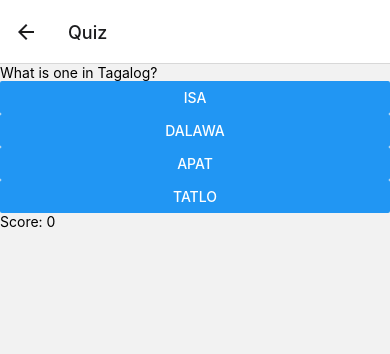
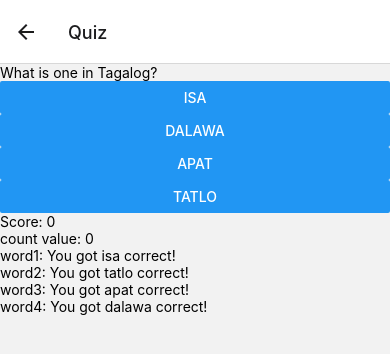
Before and after one commit to justingp45/MadaliStudy, a React Native app: screen /Quiz in a window 390 px wide. Shown: the top 354 px of the page. Built offline with nearby package versions, Linux system fonts and the light colour scheme.

Commit message:
Results screen updated; almost properly working

```diff
--- a/src/screens/QuizScreen.js
+++ b/src/screens/QuizScreen.js
@@ -5,6 +5,11 @@ import { useRoute } from '@react-navigation/native';
 function QuizScreen ({ navigation }) {
   const [currentQuestion, setCurrentQuestion] = useState(0);
   const [score, updateScore] = useState(0);
+  const [count, updateCount] = useState(0);
+  const [word1, updateWord1] = useState("You got isa correct!");
+  const [word2, updateWord2] = useState("You got tatlo correct!");
+  const [word3, updateWord3] = useState("You got apat correct!");
+  const [word4, updateWord4] = useState("You got dalawa correct!");
 
   const questions = [
     {
@@ -35,14 +40,29 @@ function QuizScreen ({ navigation }) {
 
   const handleAnswer = (answer) => {
     const isCorrect = answer === questions[currentQuestion].correctAnswer;
+    updateCount(count + 1);
     if (isCorrect) {
       updateScore(score + 1);
+    }
+    if (!isCorrect) {
+        if (count == 0){
+          updateWord1("You need to study isa!");
+        }
+        if (count == 1){
+          updateWord2("You need to study tatlo!");
+        }
+        if (count == 2){
+          updateWord3("You need to study apat!");
+        }
+        if (count == 3){
+          updateWord4("You need to study dalawa!");
+        }
     }
     nextQuestion = currentQuestion + 1;
     if (nextQuestion < questions.length) {
       setCurrentQuestion(nextQuestion);
     } else {
-      navigation.navigate('Results', { score })
+      navigation.navigate('Results', { score, word1, word2, word3, word4 })
     }
   };
 
@@ -53,6 +73,11 @@ function QuizScreen ({ navigation }) {
         <Button key={index} title={option} onPress={() => handleAnswer(option)} />
       ))}
       <Text>Score: {score}</Text>
+      <Text>count value: {count}</Text>
+      <Text>word1: {word1}</Text>
+      <Text>word2: {word2}</Text>
+      <Text>word3: {word3}</Text>
+      <Text>word4: {word4}</Text>
     </View>
   );
 };
--- a/src/screens/Score.js
+++ b/src/screens/Score.js
@@ -5,9 +5,18 @@ import { useRoute } from '@react-navigation/native';
 function ResultsScreen ({ navigation }) {
   const route = useRoute();
   const score = route.params?.score
+  const word1 = route.params?.word1
+  const word2 = route.params?.word2
+  const word3 = route.params?.word3
+  const word4 = route.params?.word4
   return (
     <View style={{ flex: 1, alignItems: 'center', justifyContent: 'center' }}>
       <Text>Your score is: {score}</Text>
+      <Text>Results:</Text>
+      <Text>{word1}</Text>
+      <Text>{word2}</Text>
+      <Text>{word3}</Text>
+      <Text>{word4}</Text>
       <Button title="Go back to Topics" onPress={() => navigation.navigate('Topics')} />
     </View>
   );
```
